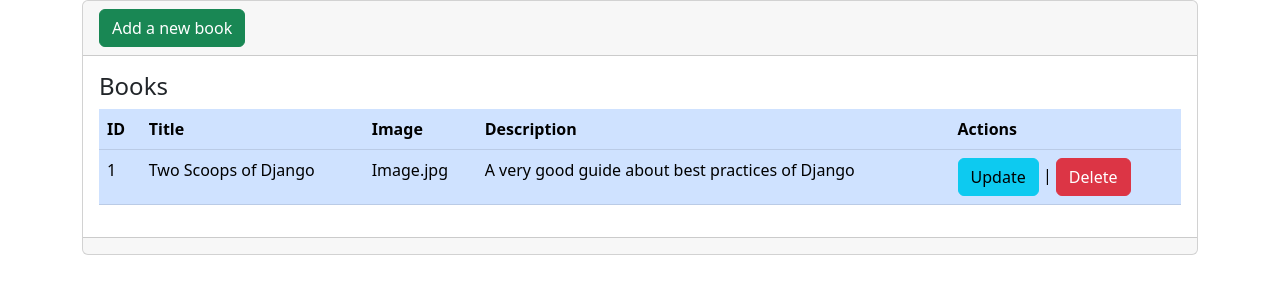
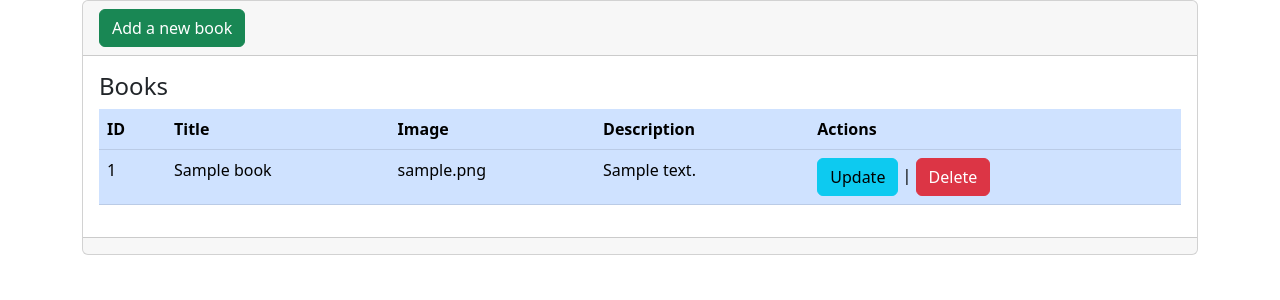
Before and after one commit to sdGuille/CRUD, a Django app: page /books in a window 1280 px wide. Shown: the part 56-356 px from the top of the page. Run offline with Django 4.2, Linux system fonts and the light colour scheme; tables that the repository leaves empty hold one stand-in row (values such as "Sample post").

Commit message:
Update index.html
python in index.html

```diff
--- a/templates/books/index.html
+++ b/templates/books/index.html
@@ -23,15 +23,17 @@
                     </tr>
                 </thead>
                 <tbody>
+                    {% for book in my_books %}
                     <tr class="">
-                        <td scope="row">1</td>
-                        <td>Two Scoops of Django</td>
-                        <td>Image.jpg</td>
-                        <td>A very good guide about best practices of Django</td>
+                        <td>{{ book.id }}</td>
+                        <td>{{ book.title}}</td>
+                        <td>{{ book.image }}</td>
+                        <td>{{ book.description }}</td>
                         <td>
                             <a name="" id="" class="btn btn-info" href="{% url 'update' %}" role="button">Update</a>
                             | <a name="" id="" class="btn btn-danger" href="#" role="button">Delete</a></td>
                     </tr>
+                    {% endfor %}
                 </tbody>
             </table>
         </div>
```
